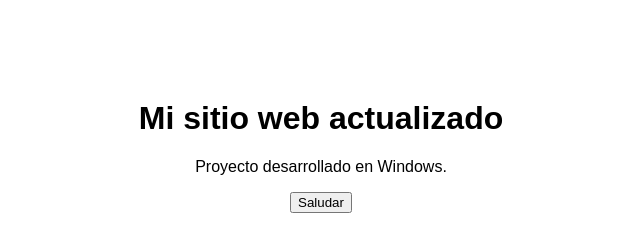
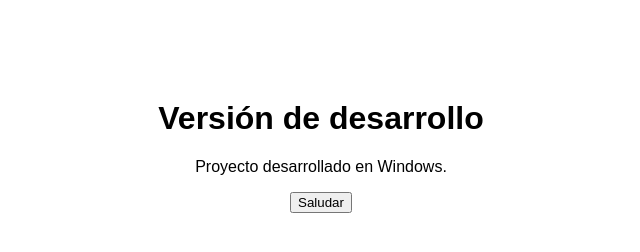
Before and after one commit to johanvasqez1004-hub/mi-sitio, a plain HTML site: page index.html in a window 1280 px wide. Shown: the whole page, without its empty margins (319-959 px from the left). Drawn offline with Linux system fonts and the light colour scheme.

Commit message:
Rama de desarrollo con título nuevo

```diff
--- a/index.html
+++ b/index.html
@@ -7,7 +7,7 @@
 </head>
 <body>
 
-    <h1>Mi sitio web actualizado</h1>
+    <h1>Versión de desarrollo</h1>
 
     <p>Proyecto desarrollado en Windows.</p>
 
```
